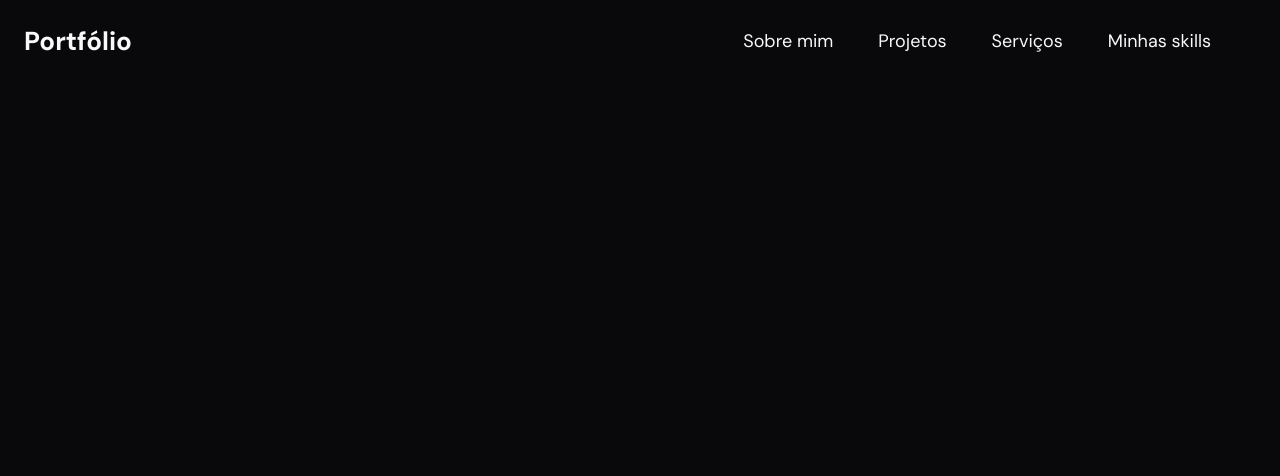
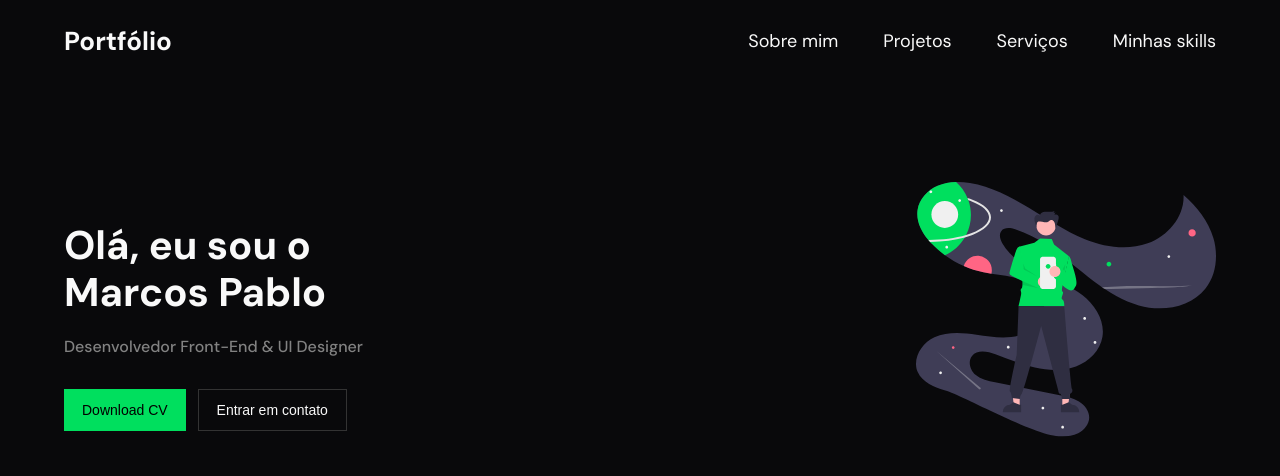
Before and after one commit to Rinpiki/Portf-lio-v2, a React (Vite) app: page / in a window 1280 px wide. Shown: the top 476 px of the page. Built offline with nearby package versions, Linux system fonts and the light colour scheme.

Commit message:
feat: nova section com animaçao add

```diff
--- a/package.json
+++ b/package.json
@@ -15,6 +15,7 @@
     "axios": "^1.2.3",
     "react": "^18.2.0",
     "react-dom": "^18.2.0",
+    "react-reveal": "^1.2.2",
     "styled-components": "^5.3.6"
   },
   "devDependencies": {
--- a/src/App.tsx
+++ b/src/App.tsx
@@ -1,10 +1,12 @@
 import react from 'react'
+import FirstSecond from './components/FirstSecond/FirstSecond'
 import Header from './components/Header/Header'
 
 function App() {
   return (
     <>
-      <Header></Header>
+      <Header />
+      <FirstSecond />
     </>
   )
 }
--- /dev/null
+++ b/src/components/FirstSecond/FirstSecond.tsx
@@ -0,0 +1,51 @@
+import React from 'react'
+import Fade from 'react-reveal/Fade'
+import Jump from 'react-reveal/Jump'
+import {
+  Container,
+  ContainerBtns,
+  ContainerText,
+  FirstButton,
+  Person,
+  SecondButton,
+} from './FirstSecondStyle'
+
+import person from '../../assets/FirstSection/person.svg'
+
+function FirstSecond() {
+  return (
+    <Container>
+      <Jump>
+        <ContainerText>
+          <p>Olá, eu sou o Marcos Pablo</p>
+          <span>Desenvolvedor Front-End & UI Designer</span>
+          <ContainerBtns>
+            <FirstButton>
+              <a
+                href="https://drive.google.com/file/d/1HhTY0-zX9zNOfpY4Eibdn50luG25LfDR/view"
+                target="_blank"
+                rel="noreferrer"
+              >
+                Download CV
+              </a>
+            </FirstButton>
+            <SecondButton>
+              <a
+                href="https://www.linkedin.com/in/marcos-pablo-cm/"
+                target="_blank"
+                rel="noreferrer"
+              >
+                Entrar em contato
+              </a>
+            </SecondButton>
+          </ContainerBtns>
+        </ContainerText>
+      </Jump>
+      <Jump>
+        <Person src={person} />
+      </Jump>
+    </Container>
+  )
+}
+
+export default FirstSecond
--- /dev/null
+++ b/src/components/FirstSecond/FirstSecondStyle.tsx
@@ -0,0 +1,115 @@
+import React from 'react'
+import styled from 'styled-components'
+
+export const Container = styled.div`
+  display: flex;
+  margin-top: 10px;
+  @media (min-width: 330px) {
+    margin-top: 32px;
+  }
+  @media (min-width: 800px) {
+    justify-content: space-between;
+    margin-top: 100px;
+    width: 100%;
+    max-width: 1300px;
+  }
+`
+
+export const ContainerText = styled.div`
+  display: flex;
+  align-items: center;
+  text-align: center;
+  width: 100%;
+  max-width: 300px;
+  flex-direction: column;
+  p {
+    font-weight: 700;
+    font-size: 20px;
+    line-height: 31px;
+    text-align: center;
+    margin-bottom: 8px;
+    color: #f9f9f9;
+    @media (min-width: 330px) {
+      font-size: 24px;
+    }
+    @media (min-width: 800px) {
+      font-weight: 700;
+      font-size: 40px;
+      line-height: 47px;
+      align-items: left;
+      text-align: left;
+      max-width: 281px;
+      margin-bottom: 20px;
+    }
+  }
+
+  span {
+    font-weight: 500;
+    font-size: 16px;
+    line-height: 21px;
+
+    color: #828282;
+    margin-bottom: 32px;
+    word-break: break-word;
+    max-width: 200px;
+    @media (min-width: 600px) {
+      max-width: none;
+    }
+  }
+  @media (min-width: 320px) {
+    max-width: 320px;
+  }
+  @media (min-width: 320px) {
+    max-width: 390px;
+  }
+  @media (min-width: 800px) {
+    margin-top: 40px;
+    max-width: 450px;
+    text-align: left;
+    align-items: flex-start;
+    margin-left: 24px;
+    font-size: 18px;
+  }
+`
+
+export const ContainerBtns = styled.div`
+  display: flex;
+`
+export const FirstButton = styled.button`
+  background: #00df5e;
+  font-weight: 500;
+  border: none;
+  padding: 8.5px 22px;
+  margin-right: 12px;
+  a {
+    color: #171717;
+    color: inherit;
+    text-decoration: none;
+  }
+  @media (min-width: 370px) {
+    padding: 8.5px 28px;
+  }
+  @media (min-width: 390px) {
+    padding: 8.5px 38px;
+  }
+  @media (min-width: 800px) {
+    padding: 12px 18px;
+    font-size: 14px;
+  }
+`
+export const SecondButton = styled(FirstButton)`
+  border: 0.697202px solid #333333;
+  background: none;
+  margin-right: 0px;
+  a {
+    color: #f9f9f9;
+  }
+`
+export const Person = styled.img`
+  display: none;
+  @media (min-width: 800px) {
+    display: block;
+    margin-right: 24px;
+    transition: 0.3s ease;
+  }
+`
--- a/src/components/Header/HeaderStyle.tsx
+++ b/src/components/Header/HeaderStyle.tsx
@@ -25,6 +25,7 @@ export const Logo = styled.h1`
 
 export const BtnMenu = styled.img`
   z-index: 30;
+  cursor: pointer;
   @media (min-width: 700px) {
     display: none;
   }
@@ -39,10 +40,10 @@ export const UlStyle = styled.ul`
     text-decoration: none;
   }
   li {
-    margin-right: 45px;
+    margin-left: 45px;
   }
   li + li {
-    margin-right: 45px;
+    margin-left: 45px;
   }
   @media (min-width: 700px) {
     display: flex;
--- a/src/components/Header/MenuMobile/MenuStyle.tsx
+++ b/src/components/Header/MenuMobile/MenuStyle.tsx
@@ -14,12 +14,16 @@ export const ContainerMenu = styled.div`
   z-index: 20;
   top: 0;
   left: 0;
+  @media (min-width: 700px) {
+    display: none;
+  }
 `
 export const UlStyle = styled.ul`
   li {
+    margin-top: 10px;
     margin-bottom: 10px;
     font-weight: 400;
-    font-size: 18px;
+    font-size: 14px;
     line-height: 23px;
     color: #f9f9f9;
     list-style: none;
--- a/src/index.css
+++ b/src/index.css
@@ -18,6 +18,7 @@ body {
 body > div {
   display: flex;
   width: 100%;
+  max-width: 1200px;
   justify-content: center;
   align-items: center;
   flex-direction: column;
```
Also changed, not shown: 1 other file (tests, documents, lock files or other folders).
